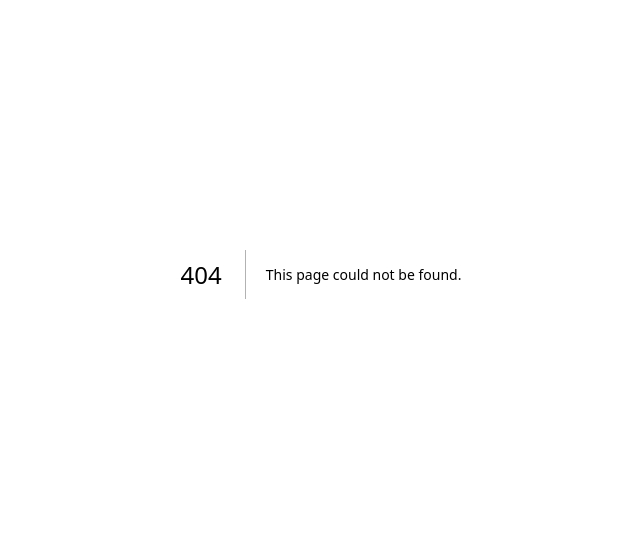
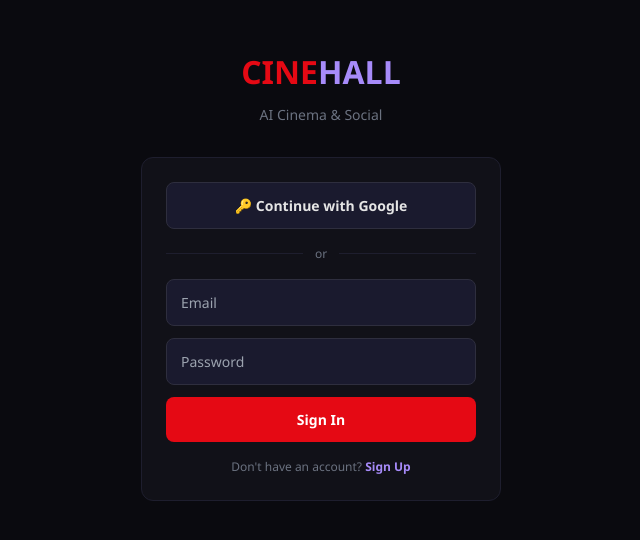
Before and after one commit to GodLocal2026/cinehall-social, a Next.js app: page /auth/login in a window 1280 px wide. Before the commit this address had no page. Shown: the part 126-666 px from the top of the page, without its empty margins (319-959 px from the left). Built offline with nearby package versions, Linux system fonts and the light colour scheme; no server answers.

Commit message:
🎬 Initial commit: CineHall Social — Next.js 14 + Supabase

```diff
--- /dev/null
+++ b/app/auth/login/page.tsx
@@ -0,0 +1,71 @@
+'use client'
+import { useState } from 'react'
+import { createClient } from '@/lib/supabase/client'
+import { useRouter } from 'next/navigation'
+import Link from 'next/link'
+
+export default function LoginPage() {
+  const [email, setEmail] = useState('')
+  const [password, setPassword] = useState('')
+  const [isSignUp, setIsSignUp] = useState(false)
+  const [loading, setLoading] = useState(false)
+  const [msg, setMsg] = useState('')
+  const router = useRouter()
+  const supabase = createClient()
+
+  async function handleEmailAuth(e: React.FormEvent) {
+    e.preventDefault()
+    setLoading(true); setMsg('')
+    const { error } = isSignUp
+      ? await supabase.auth.signUp({ email, password })
+      : await supabase.auth.signInWithPassword({ email, password })
+    if (error) { setMsg(error.message); setLoading(false); return }
+    if (isSignUp) setMsg('Check your email to confirm!')
+    else { router.push('/'); router.refresh() }
+    setLoading(false)
+  }
+
+  async function handleGoogle() {
+    await supabase.auth.signInWithOAuth({
+      provider: 'google',
+      options: { redirectTo: `${location.origin}/auth/callback` },
+    })
+  }
+
+  return (
+    <div style={{ minHeight: '100vh', display: 'flex', alignItems: 'center', justifyContent: 'center', background: '#0a0a0f', padding: '0 16px' }}>
+      <div style={{ width: '100%', maxWidth: 360 }}>
+        <div style={{ textAlign: 'center', marginBottom: 32 }}>
+          <Link href="/" style={{ fontSize: '2rem', fontWeight: 900, color: '#e50914', textDecoration: 'none' }}>
+            CINE<span style={{ color: '#a78bfa' }}>HALL</span>
+          </Link>
+          <p style={{ color: '#6b7280', marginTop: 8, fontSize: 14 }}>AI Cinema & Social</p>
+        </div>
+        <div style={{ background: '#111118', border: '1px solid #1e1e2e', borderRadius: 12, padding: 24 }}>
+          <button onClick={handleGoogle} style={{ width: '100%', padding: '12px', borderRadius: 8, background: '#1a1a2e', border: '1px solid #2e2e3e', color: '#e5e5e5', fontWeight: 600, fontSize: 14, cursor: 'pointer', marginBottom: 16 }}>
+            🔑 Continue with Google
+          </button>
+          <div style={{ display: 'flex', alignItems: 'center', gap: 12, marginBottom: 16 }}>
+            <div style={{ flex: 1, height: 1, background: '#1e1e2e' }} />
+            <span style={{ color: '#6b7280', fontSize: 12 }}>or</span>
+            <div style={{ flex: 1, height: 1, background: '#1e1e2e' }} />
+          </div>
+          <form onSubmit={handleEmailAuth} style={{ display: 'flex', flexDirection: 'column', gap: 12 }}>
+            <input type="email" placeholder="Email" value={email} onChange={e => setEmail(e.target.value)} required style={{ padding: '12px 14px', borderRadius: 8, background: '#1a1a2e', border: '1px solid #2e2e3e', color: '#e5e5e5', fontSize: 14, outline: 'none' }} />
+            <input type="password" placeholder="Password" value={password} onChange={e => setPassword(e.target.value)} required style={{ padding: '12px 14px', borderRadius: 8, background: '#1a1a2e', border: '1px solid #2e2e3e', color: '#e5e5e5', fontSize: 14, outline: 'none' }} />
+            <button type="submit" disabled={loading} style={{ padding: '12px', borderRadius: 8, background: '#e50914', color: '#fff', fontWeight: 700, fontSize: 14, cursor: 'pointer', border: 'none' }}>
+              {loading ? '...' : isSignUp ? 'Create Account' : 'Sign In'}
+            </button>
+          </form>
+          {msg && <p style={{ marginTop: 12, textAlign: 'center', fontSize: 12, color: msg.includes('Check') ? '#4ade80' : '#f87171' }}>{msg}</p>}
+          <p style={{ marginTop: 16, textAlign: 'center', fontSize: 12, color: '#6b7280' }}>
+            {isSignUp ? 'Already have an account? ' : "Don't have an account? "}
+            <button onClick={() => setIsSignUp(!isSignUp)} style={{ color: '#a78bfa', fontWeight: 600, background: 'none', border: 'none', cursor: 'pointer', fontSize: 12 }}>
+              {isSignUp ? 'Sign In' : 'Sign Up'}
+            </button>
+          </p>
+        </div>
+      </div>
+    </div>
+  )
+}
```
